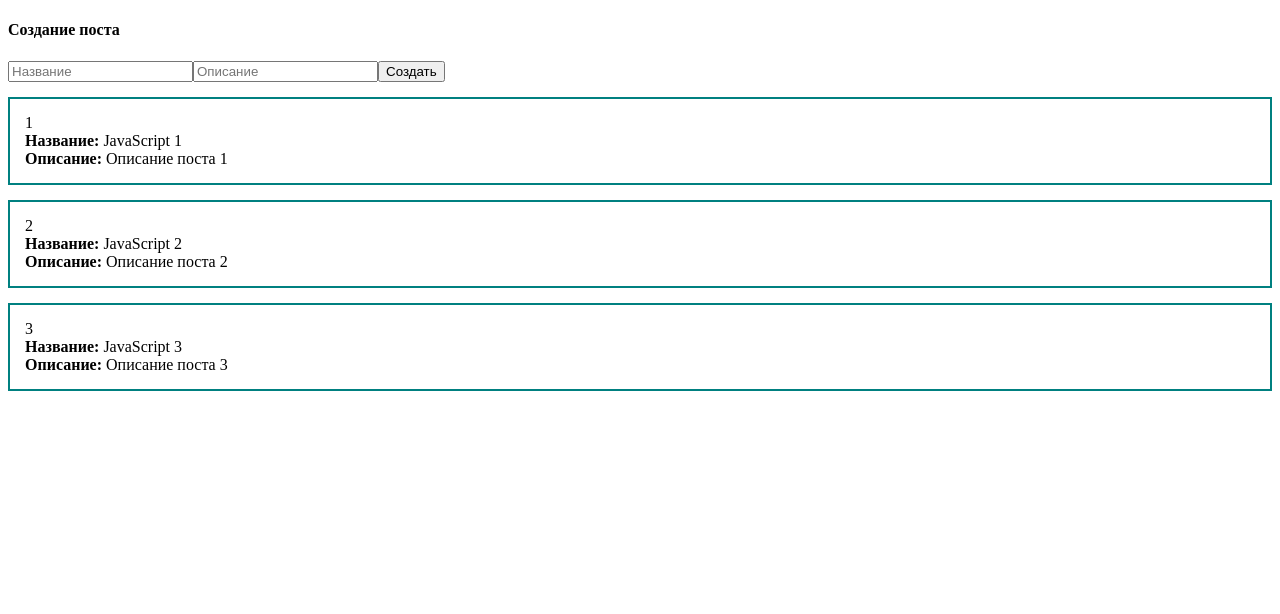
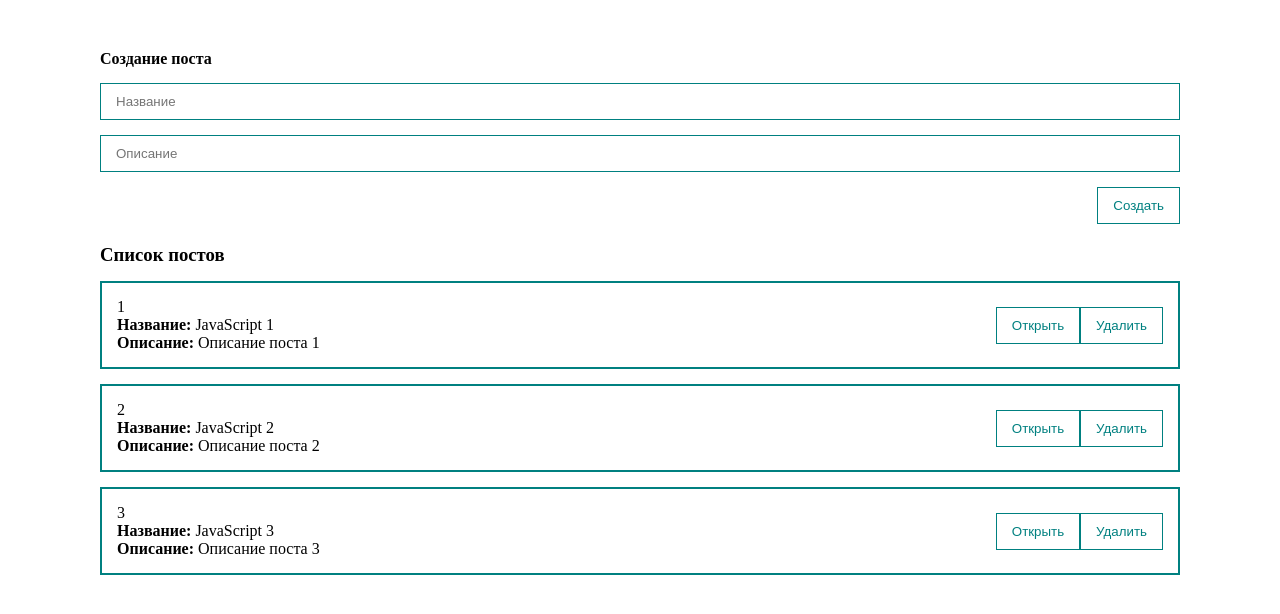
Before and after one commit to NPavlovaaa/vue-posts, a Vue app: page / in a window 1280 px wide. Shown: the top 614 px of the page. Built offline with nearby package versions, Linux system fonts and the light colour scheme.

Commit message:
Create UI component, add v-model and styles, fix bugs

```diff
--- a/src/App.vue
+++ b/src/App.vue
@@ -1,6 +1,8 @@
 <template>
-  <post-form @create="createPost"/>
-  <post-list :posts="posts"/>
+  <div class="app">
+    <post-form @create="createPost"/>
+    <post-list :posts="posts"/>
+  </div>
 </template>
 
 <script>
@@ -31,4 +33,12 @@ export default {
 </script>
 
 <style>
+* {
+  margin: 0;
+  padding: 0;
+  box-sizing: border-box;
+}
+.app {
+  padding: 50px 100px;
+}
 </style>
--- a/src/components/PostForm.vue
+++ b/src/components/PostForm.vue
@@ -1,24 +1,28 @@
 <template>
   <form @submit.prevent>
     <h4>Создание поста</h4>
-    <input
-        v-bind:value="title"
+    <my-input
+        v-model="post.title"
         type="text"
         placeholder="Название"
-        @input="post.title=$event.target.value"
     />
-    <input
-        v-bind:value="body"
+    <my-input
+        v-model="post.body"
         type="text"
         placeholder="Описание"
-        @input="post.body=$event.target.value"
     />
-    <button @click="createPost">Создать</button>
+    <my-button
+        class="btn"
+        @click="createPost"
+    >Создать</my-button>
   </form>
 </template>
 
 <script>
+import MyButton from "@/components/UI/MyButton";
+import MyInput from "@/components/UI/MyInput";
 export default {
+  components: {MyInput, MyButton},
   data() {
     return {
       post: {
@@ -40,6 +44,14 @@ export default {
 }
 </script>
 
+<style scoped>
+form {
+  display: flex;
+  flex-direction: column;
+}
+.btn{
+  align-self: flex-end;
+  margin-top: 15px
+}
 
-<style>
 </style>
--- a/src/components/PostItemList.vue
+++ b/src/components/PostItemList.vue
@@ -5,23 +5,25 @@
       <div><strong>Название:</strong> {{ post.title }}</div>
       <div><strong>Описание:</strong> {{ post.body }}</div>
     </div>
-<!--    <div class="post__btns">-->
-<!--      <my-button-->
+    <div class="post__btns">
+      <my-button>
 <!--          @click="$router.push(`/posts/${post.id}`)"-->
 <!--      >-->
-<!--        Открыть-->
-<!--      </my-button>-->
-<!--      <my-button-->
+        Открыть
+      </my-button>
+      <my-button>
 <!--          @click="$emit('remove', post)"-->
 <!--      >-->
-<!--        Удалить-->
-<!--      </my-button>-->
-<!--    </div>-->
+        Удалить
+      </my-button>
+    </div>
   </div>
 </template>
 
 <script>
+import MyButton from "@/components/UI/MyButton";
 export default {
+  components: {MyButton},
   props: {
     post: {
       type: Object,
--- a/src/components/PostList.vue
+++ b/src/components/PostList.vue
@@ -1,5 +1,6 @@
 <template>
   <div>
+    <h3>Список постов</h3>
     <post-item-list
         v-for="post in posts"
         :post="post"
@@ -24,5 +25,8 @@ export default {
 </script>
 
 
-<style>
+<style scoped>
+h3{
+  margin-top: 20px;
+}
 </style>
--- /dev/null
+++ b/src/components/UI/MyButton.vue
@@ -0,0 +1,20 @@
+<template>
+  <button class="btn">
+    <slot></slot>
+  </button>
+</template>
+
+<script>
+export default {
+  name: 'my-button'
+}
+</script>
+
+<style scoped>
+.btn {
+  padding: 10px 15px;
+  background: none;
+  color: teal;
+  border: 1px solid teal;
+}
+</style>
--- /dev/null
+++ b/src/components/UI/MyInput.vue
@@ -0,0 +1,27 @@
+<template>
+  <input
+      :value="modelValue"
+      class="input"
+      type="text">
+</template>
+
+<script>
+export default {
+  name: 'my-input',
+  props: {
+    modelValue: [String, Number]
+  },
+  methods: {
+
+  }
+}
+</script>
+
+<style scoped>
+.input {
+  width: 100%;
+  border: 1px solid teal;
+  padding: 10px 15px;
+  margin-top: 15px;
+}
+</style>
--- /dev/null
+++ b/src/components/UI/index.js
@@ -0,0 +1,7 @@
+import MyButton from "@/components/UI/MyButton";
+import MyInput from "@/components/UI/MyInput";
+
+export default [
+    MyButton,
+    MyInput
+]
--- a/src/main.js
+++ b/src/main.js
@@ -1,4 +1,9 @@
 import { createApp } from 'vue'
-import App from './App.vue'
+import App from './App.vue';
+import components from "@/components/UI";
+const app = createApp(App);
 
-createApp(App).mount('#app')
+components.forEach(component => {
+    app.component(component.name, component)
+})
+app.mount('#app')
--- a/vue.config.js
+++ b/vue.config.js
@@ -1,4 +1,5 @@
 const { defineConfig } = require('@vue/cli-service')
 module.exports = defineConfig({
-  transpileDependencies: true
+  transpileDependencies: true,
+  lintOnSave: false
 })
```
Also changed, not shown: package.json (+5 -2 lines), 1 other file (tests, documents, lock files or other folders).
